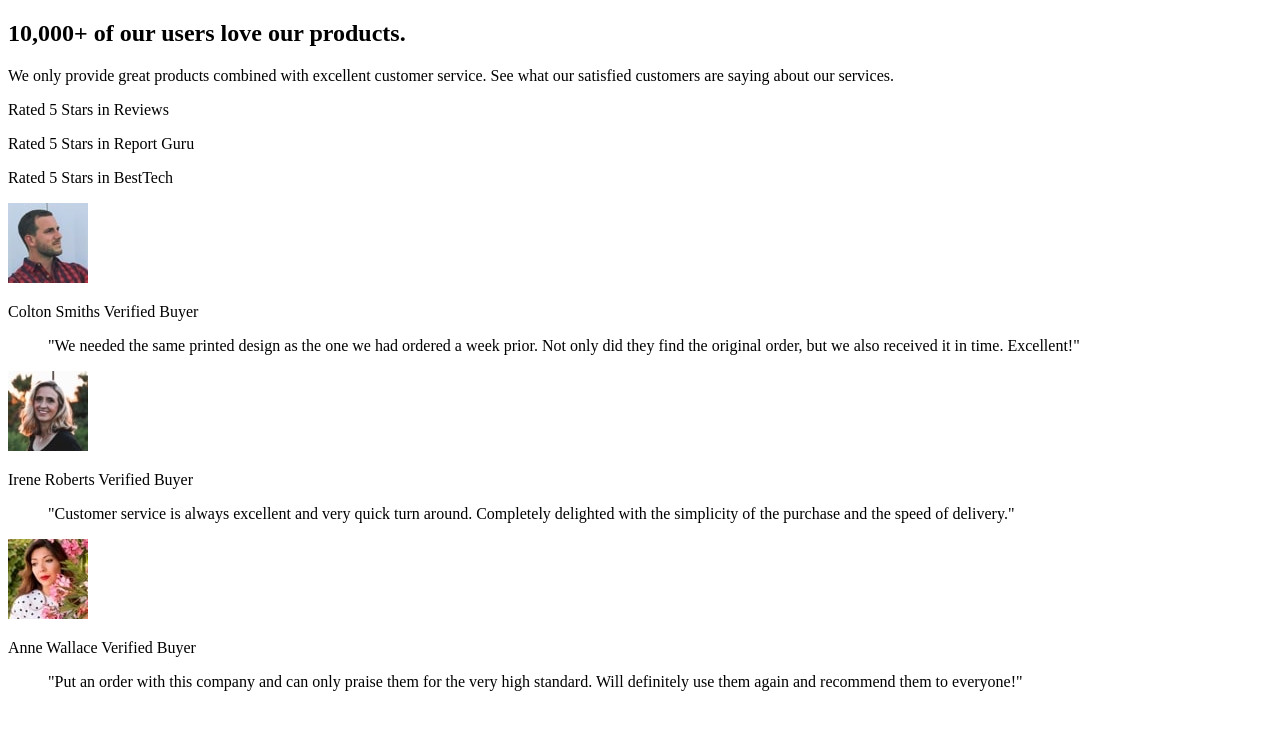
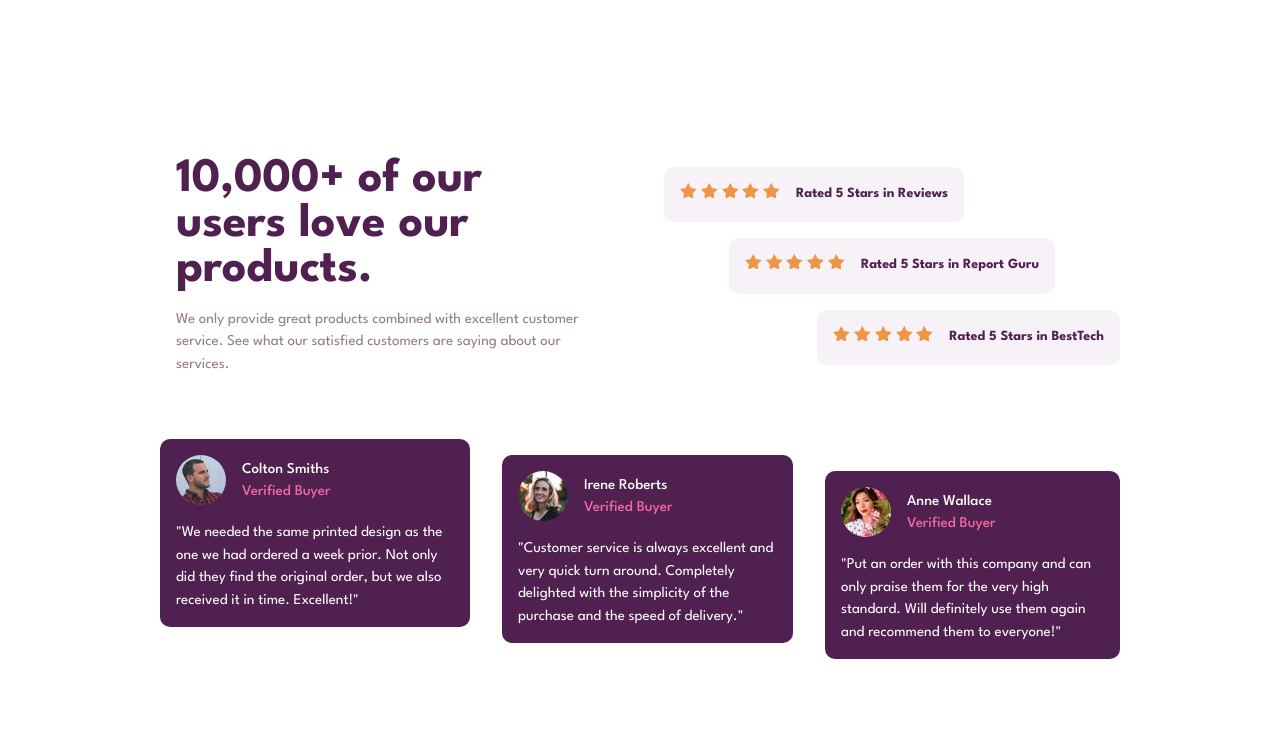
Before and after one commit to BoxyPipesnake/FMsocialproof, a plain HTML site: page index.html in a window 1280 px wide. Drawn offline with Linux system fonts and the light colour scheme.

Commit message:
project finished v1

```diff
--- a/index.html
+++ b/index.html
@@ -5,6 +5,10 @@
   <meta charset="UTF-8" />
   <meta name="viewport" content="width=device-width, initial-scale=1.0" />
   <!-- displays site properly based on user's device -->
+
+  <link rel="preconnect" href="https://fonts.googleapis.com">
+  <link rel="preconnect" href="https://fonts.gstatic.com" crossorigin>
+  <link href="https://fonts.googleapis.com/css2?family=League+Spartan:wght@400;500;700&display=swap" rel="stylesheet">
 
   <link rel="icon" type="image/png" sizes="32x32" href="./images/favicon-32x32.png" />
 
@@ -27,36 +31,57 @@
 
 <body>
   <main class="wrapper">
-    <section class="principal">
-      <h1>10,000+ of our users love our products.</h1>
+    <section class="principal text-al-c">
+      <h1 class="main-text">10,000+ of our users love our products.</h1>
       <p>
         We only provide great products combined with excellent customer service.
         See what our satisfied customers are saying about our services.
       </p>
     </section>
-    <section class="stats">
-      <div>
-        <p>
+    <section class="stats text-al-c">
+      <div class="stats__box stat-1">
+        <div class="stars">
+          <img src="images/icon-star.svg" alt="start rate">
+          <img src="images/icon-star.svg" alt="start rate">
+          <img src="images/icon-star.svg" alt="start rate">
+          <img src="images/icon-star.svg" alt="start rate">
+          <img src="images/icon-star.svg" alt="start rate">
+        </div>
+        <p class="stats__box-content">
           Rated 5 Stars in Reviews
         </p>
       </div>
-      <div>
-        <p>
+      <div class="stats__box stat-2">
+        <div class="stars">
+          <img src="images/icon-star.svg" alt="start rate">
+          <img src="images/icon-star.svg" alt="start rate">
+          <img src="images/icon-star.svg" alt="start rate">
+          <img src="images/icon-star.svg" alt="start rate">
+          <img src="images/icon-star.svg" alt="start rate">
+        </div>
+        <p class="stats__box-content">
           Rated 5 Stars in Report Guru
         </p>
       </div>
-      <div>
-        <p>
+      <div class="stats__box stat-3">
+        <div class="stars">
+          <img src="images/icon-star.svg" alt="start rate">
+          <img src="images/icon-star.svg" alt="start rate">
+          <img src="images/icon-star.svg" alt="start rate">
+          <img src="images/icon-star.svg" alt="start rate">
+          <img src="images/icon-star.svg" alt="start rate">
+        </div>
+        <p class="stats__box-content">
           Rated 5 Stars in BestTech
         </p>
       </div>
     </section>
     <section class="testimonials">
       <div class="testimonial__card card-1">
-        <div class="img-container">
-          <img src="images/image-colton.jpg" alt="Colton Smiths">
+        <div class="profile">
+          <img class="testimonial-img" src="images/image-colton.jpg" alt="Colton Smiths">
+          <p>Colton Smiths <span class="span-buyer">Verified Buyer</span></p>
         </div>
-        <p>Colton Smiths <span>Verified Buyer</span></p>
         <blockquote>
           "We needed the same printed design as the one we had ordered a week prior.
           Not only did they find the original order, but we also received it in time.
@@ -64,20 +89,20 @@
         </blockquote>
       </div>
       <div class="testimonial__card card-2">
-        <div class="img-container">
-          <img src="images/image-irene.jpg" alt="Irene Roberts">
+        <div class="profile">
+          <img class="testimonial-img" src="images/image-irene.jpg" alt="Irene Roberts">
+          <p>Irene Roberts <span class="span-buyer">Verified Buyer</span></p>
         </div>
-        <p>Irene Roberts <span>Verified Buyer</span></p>
         <blockquote>
           "Customer service is always excellent and very quick turn around. Completely
           delighted with the simplicity of the purchase and the speed of delivery."
         </blockquote>
       </div>
       <div class="testimonial__card card-3">
-        <div class="img-container">
-          <img src="images/image-anne.jpg" alt="Anne Wallace">
+        <div class="profile">
+          <img class="testimonial-img" src="images/image-anne.jpg" alt="Anne Wallace">
+          <p>Anne Wallace <span class="span-buyer">Verified Buyer</span></p>
         </div>
-        <p>Anne Wallace <span>Verified Buyer</span></p>
         <blockquote>
           "Put an order with this company and can only praise them for the very high
           standard. Will definitely use them again and recommend them to everyone!"
--- a/style.css
+++ b/style.css
@@ -1,3 +1,187 @@
+:root {
+    /* PRIMARY COLORS */
+    --very-dark-mg:  hsl(300, 43%, 22%);
+    --soft-pink: hsl(333, 80%, 67%);
+
+    /* NEUTRAL COLORS */
+    --dark-grayish-mg: hsl(303, 10%, 53%);
+    --light-grayish-mg: hsl(300, 24%, 96%); /* BG stats */
+    --white: hsl(0, 0%, 100%);
+
+    /* TYPOGRAPHY */
+    --font: 'League Spartan', sans-serif;
+}
+
+* {
+    margin: 0;
+    padding: 0;
+}
+
 body {
+    display: grid;
+    place-items: center;
+    min-height: 100vh;
+    font-family: var(--font);
+    font-size: 0.938rem;
+    line-height: 1.5;
+}
 
+img {
+    border-radius: 50%;
+    max-width: 100%;
+    height: auto;
 }
+
+span {
+    color: var(--soft-pink);
+    font-weight: 500;
+    display: block;
+}
+
+/* UTILITY CLASS */
+
+.text-al-c {
+    text-align: center;
+}
+
+/* GENERAL STYLES */
+
+.wrapper {
+    color: white;
+    padding: 1rem;
+    margin: 1rem;
+    display: flex;
+    flex-direction: column;
+    gap: 2rem;
+    max-width: 60rem;
+}
+
+
+
+.main-text {
+    font-size: 2.3rem;
+    color: var(--very-dark-mg);
+    line-height: normal;
+}
+
+
+.principal > p {
+    margin-top: 1rem;
+    color: var(--dark-grayish-mg);
+}
+
+.stats__box {
+    background-color: var(--light-grayish-mg);
+    border-radius: 10px;
+    padding: 1rem;
+    margin-top: 1rem;
+}
+
+.stats__box:first-child {
+    margin-top: 0;
+}
+
+.stats__box-content {
+    color: var(--very-dark-mg);
+    font-weight: 700;
+    font-size: 1rem;
+}
+
+.testimonials {
+    display: flex;
+    flex-direction: column;
+    gap: 1rem;
+}
+
+.testimonial__card {
+    background-color: var(--very-dark-mg);
+    border-radius: 10px;
+    padding: 1rem;
+}
+
+.profile {
+    display: flex;
+    gap: 1rem;
+    margin-bottom: 1rem;
+}
+
+.profile p {
+    align-self: center;
+    font-weight: 500;
+}
+
+.testimonial-img {
+    height: 50px;
+}
+
+@media (min-width: 768px) {
+    .wrapper {
+        display:grid;
+        grid-template-columns: repeat(2, 1fr);
+        grid-template-areas:
+        "principal stats"
+        ;
+        gap: 3rem;
+    }
+
+    .principal {
+        grid-area: principal;
+        display: flex;
+        flex-direction: column;
+        justify-content: center;
+        text-align: start;
+        padding: 1rem;
+    }
+
+    .principal .main-text{
+        font-size: 3rem;
+    }
+
+    .stats {
+        display: flex;
+        flex-direction: column;
+        align-items: center;
+        justify-content: center;
+    }
+
+    .stats__box {
+        display: flex;
+        gap: 1rem;
+    }
+
+    .stats__box-content {
+        font-size: 0.875rem;
+    }
+
+    .stat-1 {
+        align-self: flex-start;
+    }
+
+    .stat-2 {
+        align-self: center;
+    }
+
+    .stat-3 {
+        align-self: end;
+    }
+
+    .testimonials {
+        flex-direction: row;
+        grid-column-start: 1;
+        grid-column-end: 3;
+        gap: 2rem;
+        height: 220px;
+    }
+
+    .card-1 {
+        align-self: flex-start;
+    }
+
+    .card-2 {
+        align-self: center;
+    }
+
+    .card-3 {
+        align-self: flex-end;
+    }
+}
```
